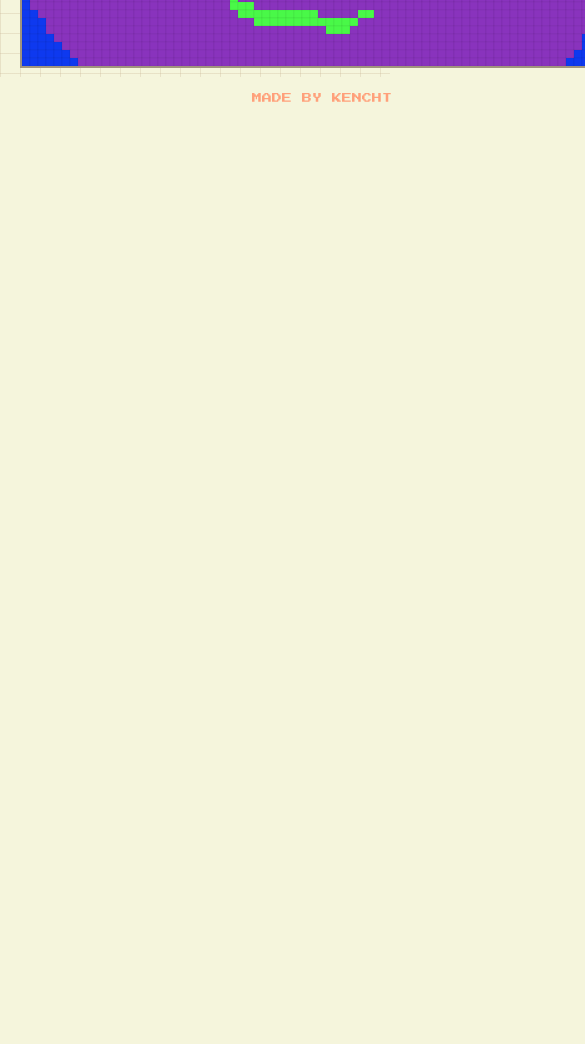
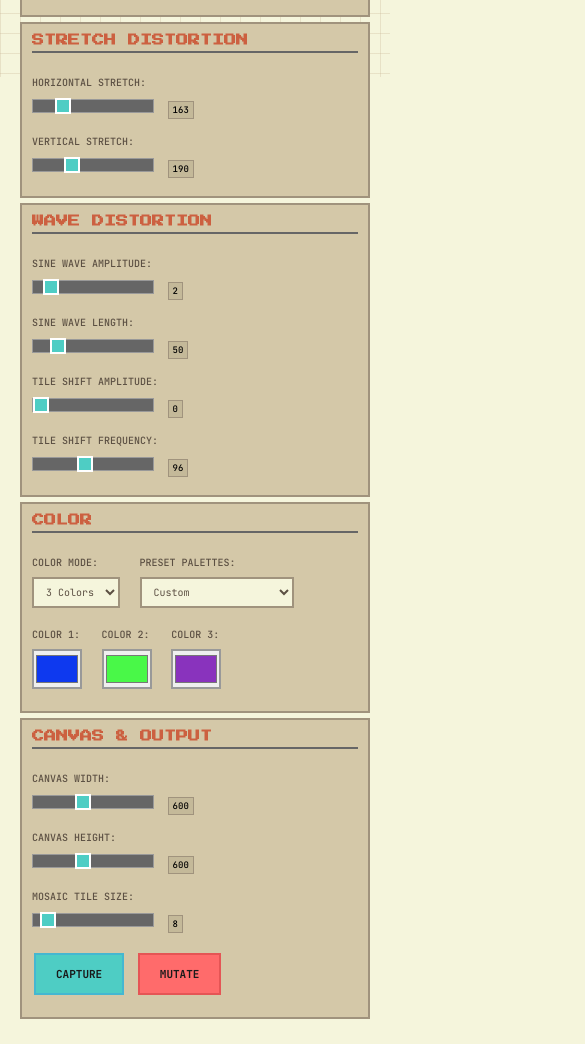
Before and after one commit to kencht/mosaic-laboratory, a plain HTML site: page index.html in a window 390 px wide. Shown: the part 767-1811 px from the top of the page, 585 px wide, since content can reach past the window. Before the commit the page ends 1174 px from the top, so only its background shows below. Drawn offline with Linux system fonts and the light colour scheme.

Commit message:
Add: mobile resizing

```diff
--- a/index.html
+++ b/index.html
@@ -224,6 +224,48 @@
             border: 1px solid #a0937d;
             margin-left: 4px;
         }
+
+        /* Mobile responsive styles */
+        @media (max-width: 768px) {
+            .main-layout {
+                flex-direction: column;
+                gap: 15px;
+            }
+
+            .controls {
+                min-width: unset;
+            }
+
+            .control-category {
+                margin: 5px 0;
+                padding: 10px;
+            }
+
+            input[type="range"] {
+                width: 120px;
+                height: 12px;
+            }
+
+            input[type="color"] {
+                width: 50px;
+                height: 40px;
+            }
+
+            button {
+                padding: 12px 20px;
+                font-size: 11px;
+            }
+
+            canvas {
+                max-width: 100%;
+                height: auto;
+            }
+
+            h1 {
+                font-size: 32px;
+                letter-spacing: 4px;
+            }
+        }
     </style>
 </head>
 <body>
```
